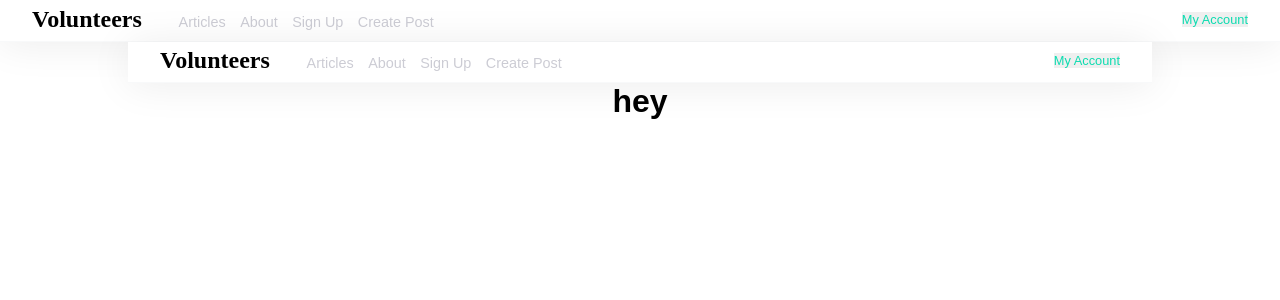
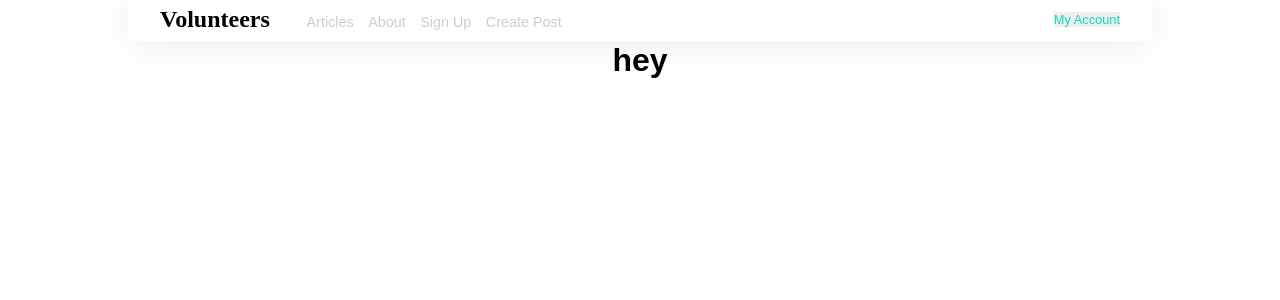
Before and after one commit to ismaelguerrib/volontaires_front, a React (Create React App) app: page / in a window 1280 px wide. Shown: the top 300 px of the page. Built offline with nearby package versions, Linux system fonts and the light colour scheme.

Commit message:
removed header

```diff
--- a/src/App.js
+++ b/src/App.js
@@ -6,12 +6,11 @@ import Dashboard from "./Pages/Dashboard";
 import Form from "./Component/Form";
 import ViewOne from "./Pages/ViewOne";
 import ViewAll from "./Pages/ViewAll";
-import Header from "./Component/Header";
+// import Header from "./Component/Header";
 
 function App() {
   return (
     <div className="App">
-      <Header />
       <Switch>
         <Route exact path="/" component={Home} />
         <Route path="/view/:beer_id" component={ViewOne} />
```
